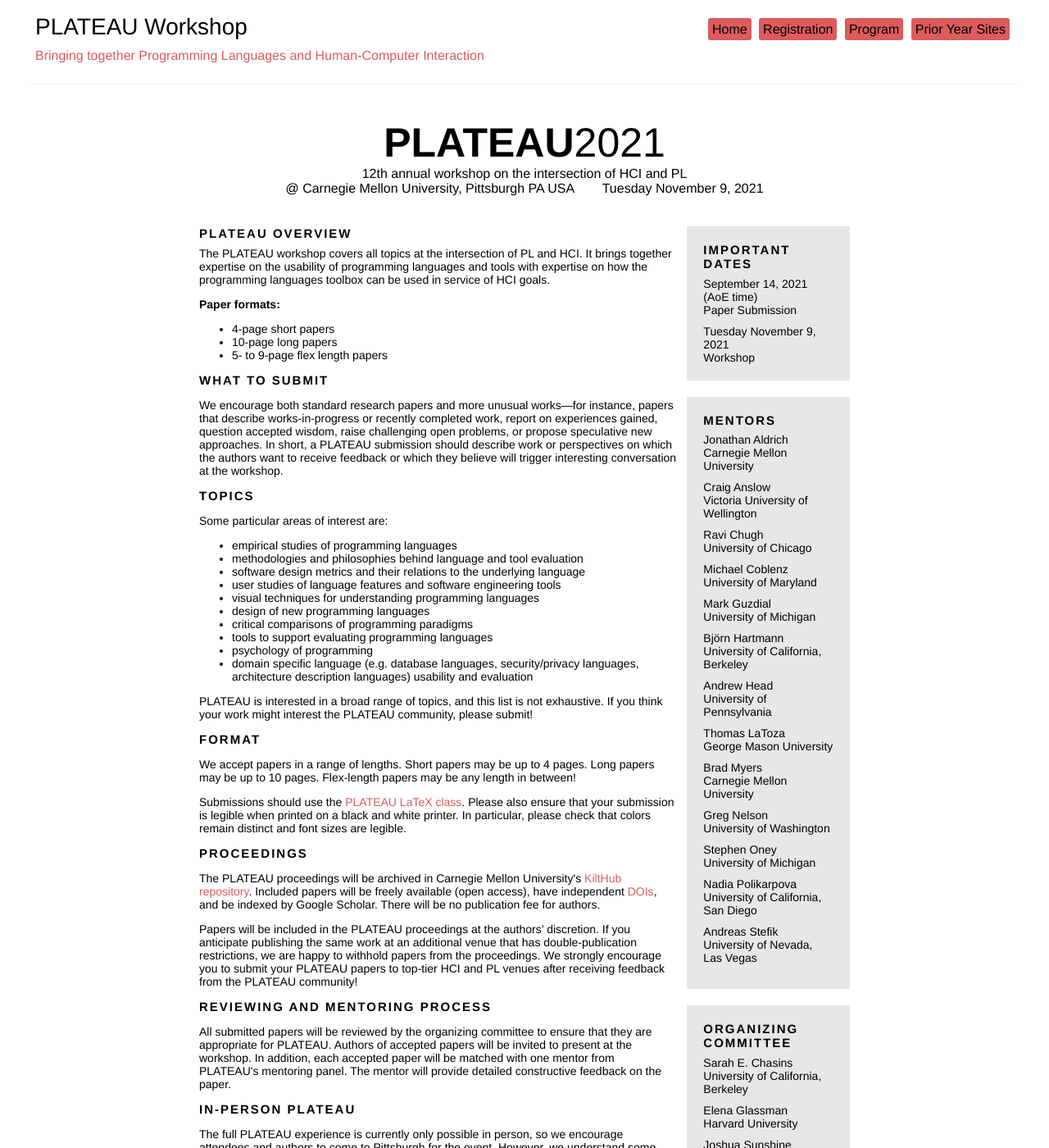
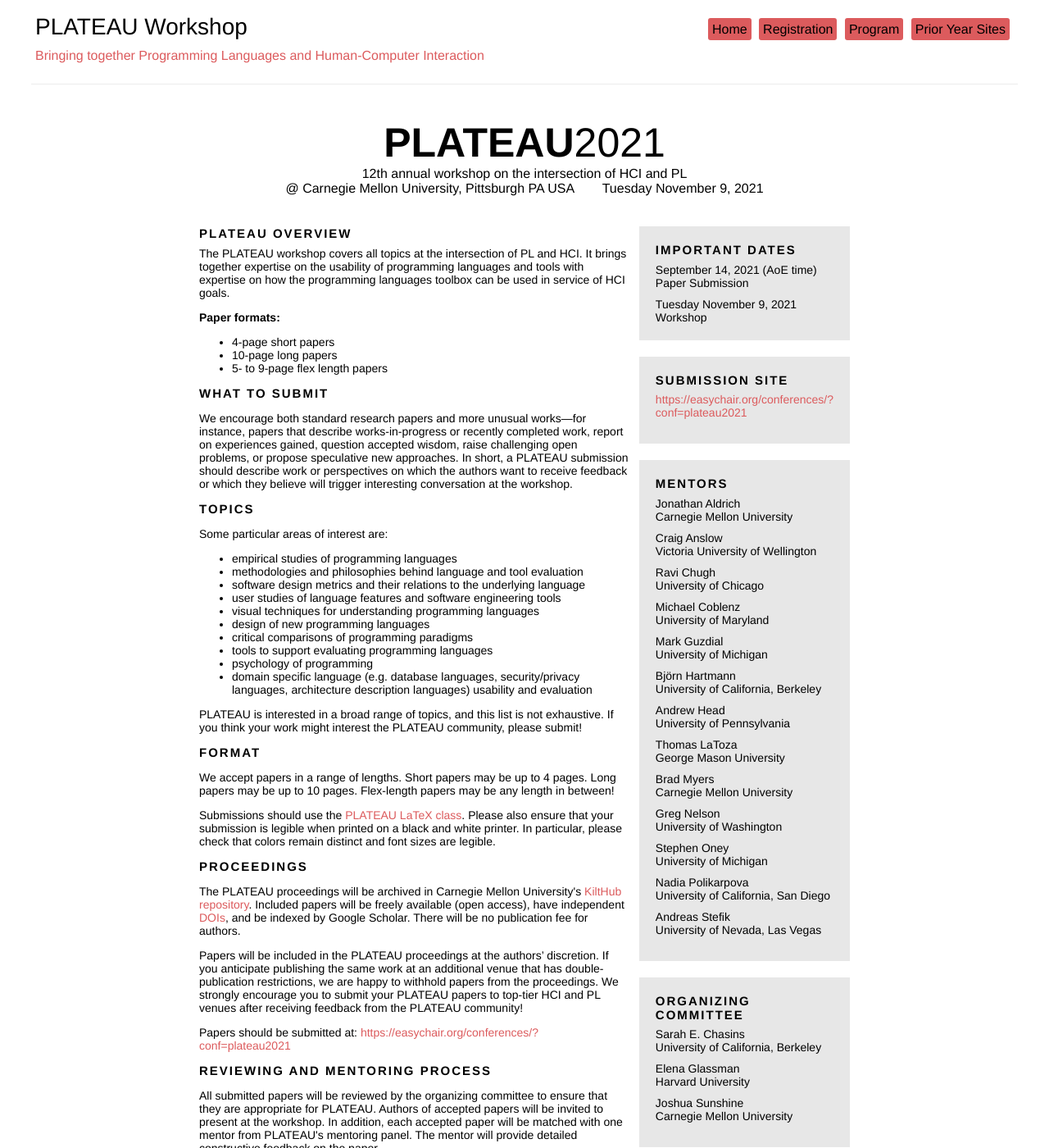
Before and after one commit to plateau-workshop/plateau-2024, a Jekyll site: the page built from index.html, in a window 1280 px wide and 1400 px high. Shown: the whole window at 82% size. Built offline with Jekyll 4.4.1, drawn with Linux system fonts in a browser that asks for light colours; some of the changed lines change nothing that is shown.

Commit message:
easychair link

```diff
--- a/_config.yml
+++ b/_config.yml
@@ -12,6 +12,7 @@
 workshop_date: "Tuesday November 9, 2021"
 submission_date: "September 14, 2021"
 # submission_site: "https://easychair.org/conferences/?conf=plateau2020"
+submission_site: "https://easychair.org/conferences/?conf=plateau2021"
 # room_number_or_description:
 # registration_site: https://regmaster.com/2020conf/SPLASH20/register.php
 
```
